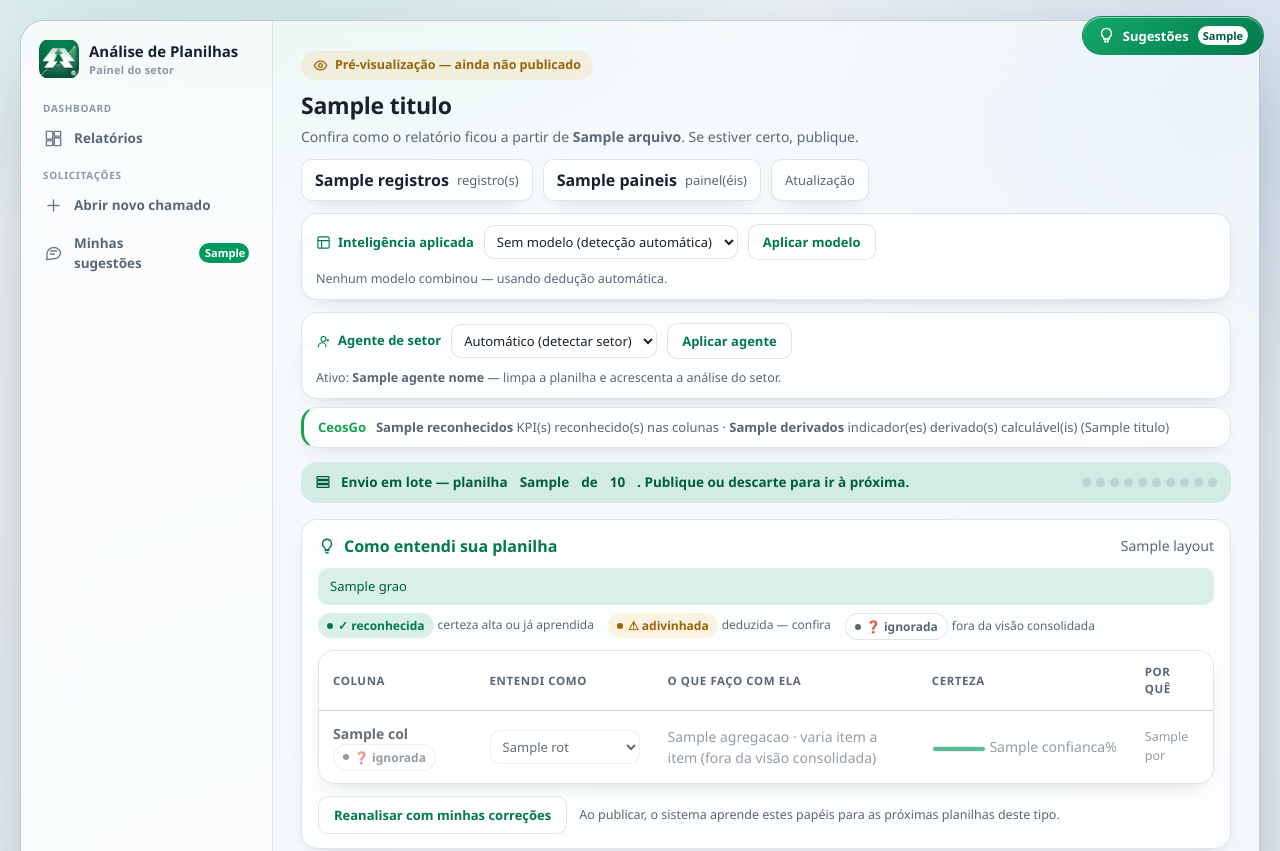
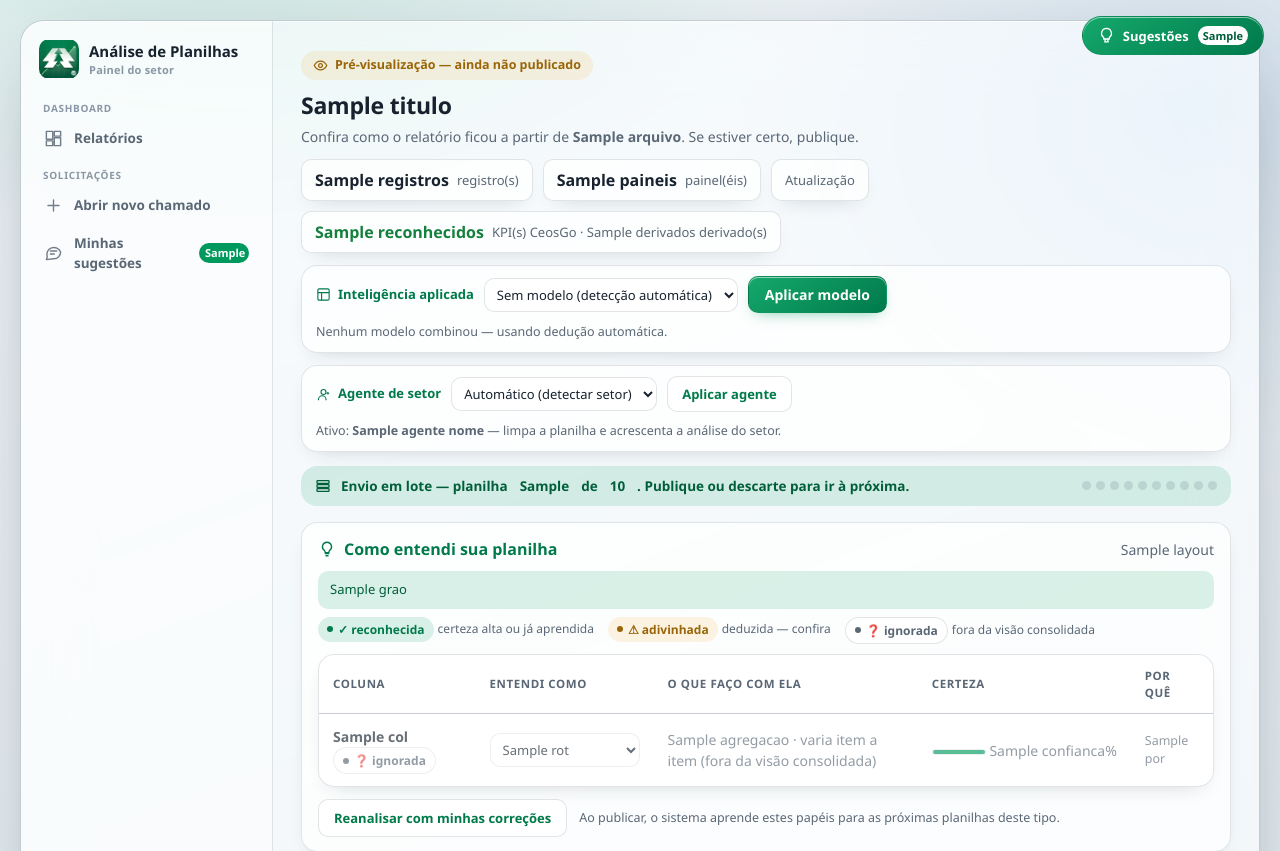
Before and after one commit to Dougcct/Analise-de-Planilhas, a Python web app: template templates/web/previa.html in a window 1280 px wide. Shown: the top 851 px of the page. Run offline with Jinja, Linux system fonts and the light colour scheme; the template is opened without the code that fills it: most values are stand-ins (such as "Sample title", 1, 10 or a date in 2020).

Commit message:
UI: ajusta layout do selo CeosGo e botão Aplicar modelo na prévia

```diff
--- a/templates/web/previa.html
+++ b/templates/web/previa.html
@@ -59,6 +59,11 @@
   <span class="chip"><b>{{ registros }}</b><span>registro(s)</span></span>
   <span class="chip"><b>{{ paineis }}</b><span>painel(éis)</span></span>
   <span class="chip"><span>{{ 'Novo relatório' if novo else 'Atualização' }}</span></span>
+  {% if ceosgo %}
+  <span class="chip" title="{% if ceosgo.titulos %}KPIs: {{ ceosgo.titulos|join(', ') }}{% endif %}">
+    <b style="color:var(--verde,#15803d)">{{ ceosgo.reconhecidos }}</b><span>KPI(s) CeosGo{% if ceosgo.derivados %} · {{ ceosgo.derivados }} derivado(s){% endif %}</span>
+  </span>
+  {% endif %}
 </div>
 
 <form method="post" action="/web/enviar/previa/{{ carga_id }}/modelo" class="modelo-previa">
@@ -70,7 +75,7 @@
     <option value="" {{ 'selected' if not modelo_atual }}>Sem modelo (detecção automática)</option>
     {% for m in modelos %}<option value="{{ m.slug }}" {{ 'selected' if m.slug == modelo_atual }}>{{ m.nome }}</option>{% endfor %}
   </select>
-  <button type="submit" class="btn-sec" style="margin:0;padding:8px 14px"><span class="giro"></span><span class="rotulo">Aplicar modelo</span></button>
+  <button type="submit" class="btn-pri" style="margin:0;padding:8px 16px"><span class="giro"></span><span class="rotulo">Aplicar modelo</span></button>
   {% if modelo_atual %}<span class="apoio" style="font-size:12.5px">Atual: <b>{{ modelo_nome or modelo_atual }}</b></span>
   {% else %}<span class="apoio" style="font-size:12.5px">Nenhum modelo combinou — usando dedução automática.</span>{% endif %}
 </form>
@@ -90,17 +95,6 @@
   {% if agente_nome %}<span class="apoio" style="font-size:12.5px">Ativo: <b>{{ agente_nome }}</b> — limpa a planilha e acrescenta a análise do setor.</span>
   {% else %}<span class="apoio" style="font-size:12.5px">Sem agente — a planilha segue só a análise genérica.</span>{% endif %}
 </form>
-{% endif %}
-
-{% if ceosgo %}
-<div class="modelo-previa" style="margin-top:8px;padding:10px 14px;border-left:3px solid var(--verde,#16a34a)">
-  <span class="rot-modelo" style="color:var(--verde,#16a34a)">CeosGo</span>
-  <span class="apoio" style="font-size:13px">
-    <b>{{ ceosgo.reconhecidos }}</b> KPI(s) reconhecido(s) nas colunas ·
-    <b>{{ ceosgo.derivados }}</b> indicador(es) derivado(s) calculável(is)
-    {% if ceosgo.titulos %}({{ ceosgo.titulos|join(', ') }}){% endif %}
-  </span>
-</div>
 {% endif %}
 
 {% if lote_total > 1 %}
```
